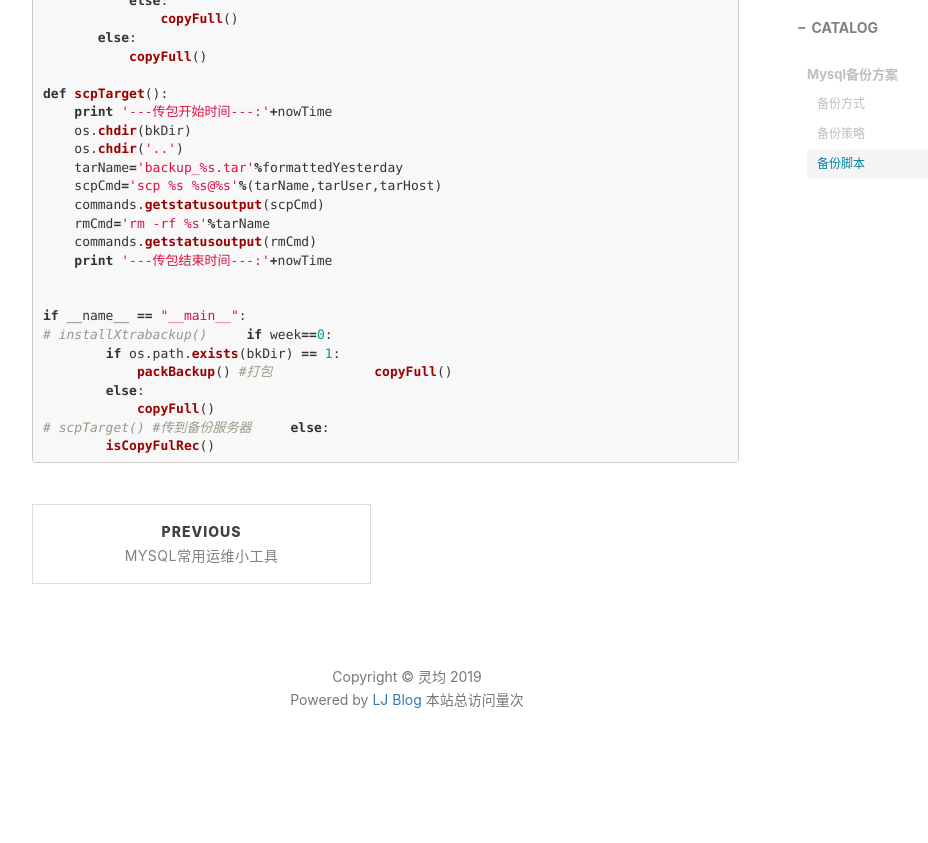
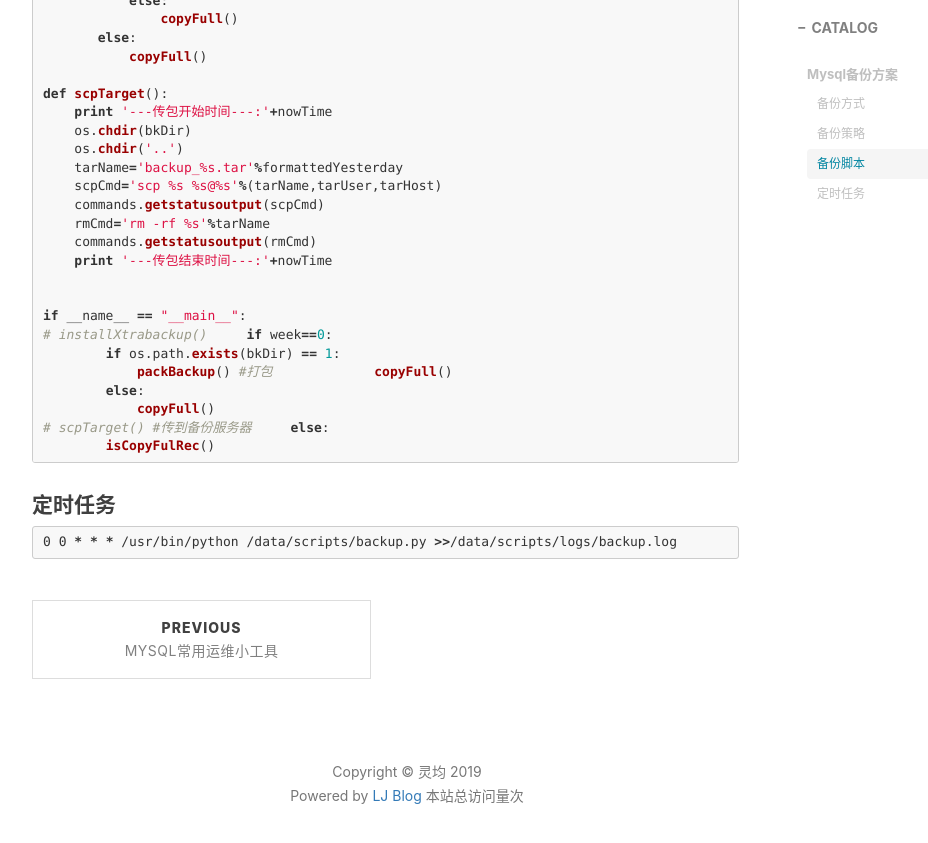
Before and after one commit to cslingjun/cslingjun.github.io, a Jekyll site: the page built from _posts/2019-05-08-Mysql备份方案.md, in a window 1280 px wide and 900 px high, scrolled down 2695 px. Shown: the top 843 px of the window, without its empty margins (233-1161 px from the left). Built offline with Jekyll 4.4.1, drawn with Linux system fonts in a browser that asks for light colours; nearby versions of some CDN libraries; comment, search, counter and statistics services are not loaded; before the commit the page ends 3499 px from its top, so only the background shows below that; some of the changed text lies outside the part shown.

Commit message:
modify blog

````diff
--- a/_posts/2019-05-08-Mysql备份方案.md
+++ b/_posts/2019-05-08-Mysql备份方案.md
@@ -1,7 +1,7 @@
 ---
 layout:     post   				    # 使用的布局（不需要改）
 title:      Mysql备份方案 				# 标题
-subtitle:   Xtrabackup,Python    #副标题
+subtitle:   Xtrabackup|Python    #副标题
 date:       2019-05-08 				# 时间
 author:     BY lingjun						# 作者
 header-img: img/post-bg-miui6.jpg 	#这篇文章标题背景图片
@@ -152,3 +152,7 @@ if __name__ == "__main__":
     else:
         isCopyFulRec()
 ```
+#### 定时任务
+```bash
+0 0 * * * /usr/bin/python /data/scripts/backup.py >>/data/scripts/logs/backup.log
+```
````
Also changed, not shown: _posts/2019-04-26-Mysql常用运维小工具.md (+1 -1 lines).
